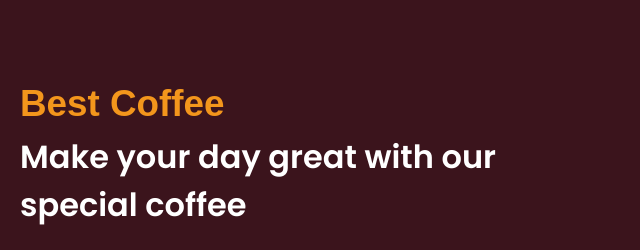
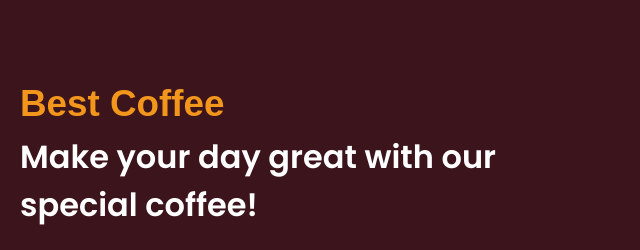
Before and after one commit to Interface-Design-and-Development/web-interface-design-project-Maddy2055, a plain HTML site: page index.html in a window 1280 px wide. Shown: the part 161-411 px from the top of the page, 0-640 px from the left. Drawn offline with nearby package versions, Linux system fonts and the light colour scheme; a web font is replaced by a local one.

```diff
--- a/index.html
+++ b/index.html
@@ -50,7 +50,7 @@
             <div class="section-content">
                 <div class="hero-details">
                     <h2 class="title">Best Coffee</h2>
-                    <h3 class="subtitle">Make your day great with our special coffee</h3>
+                    <h3 class="subtitle">Make your day great with our special coffee!</h3>
                     <p class="description">Welcome to our coffee paradise, where every beam tells a story and every cup sparks joy.</p>
 
                     <div class="buttons">
```
